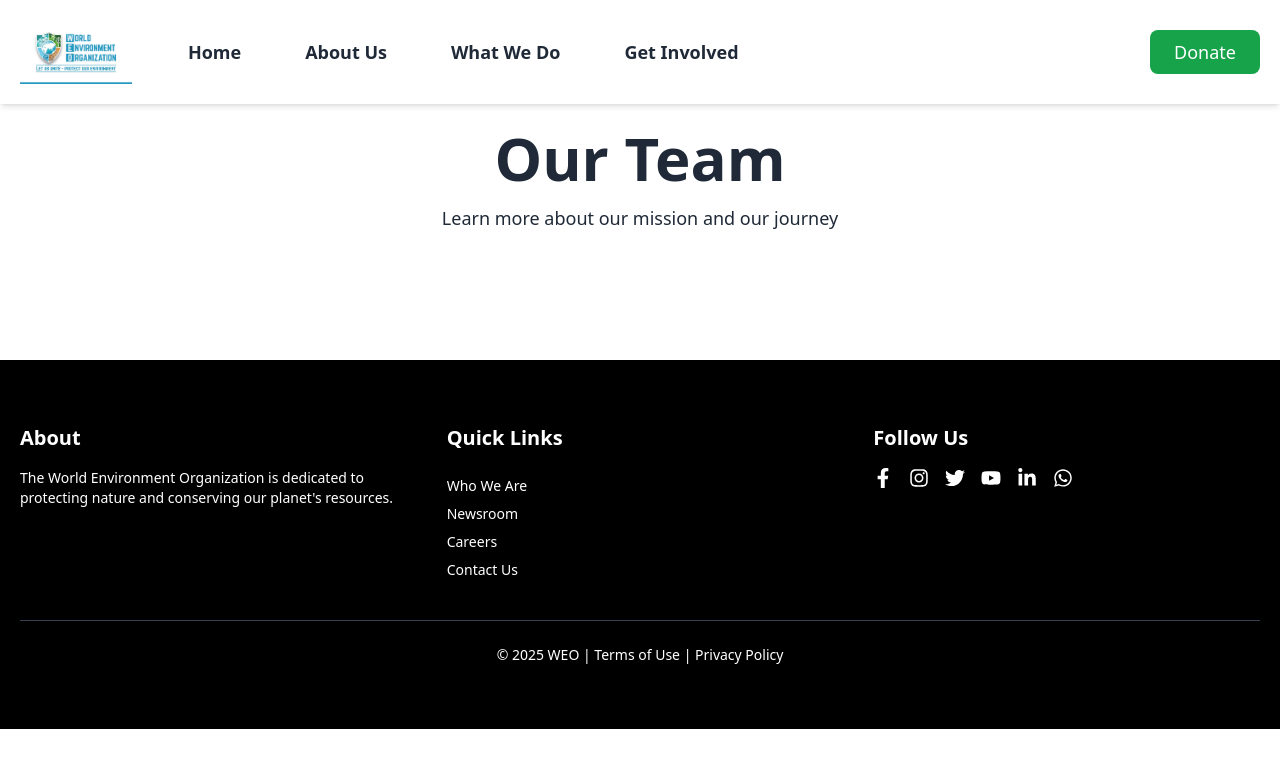
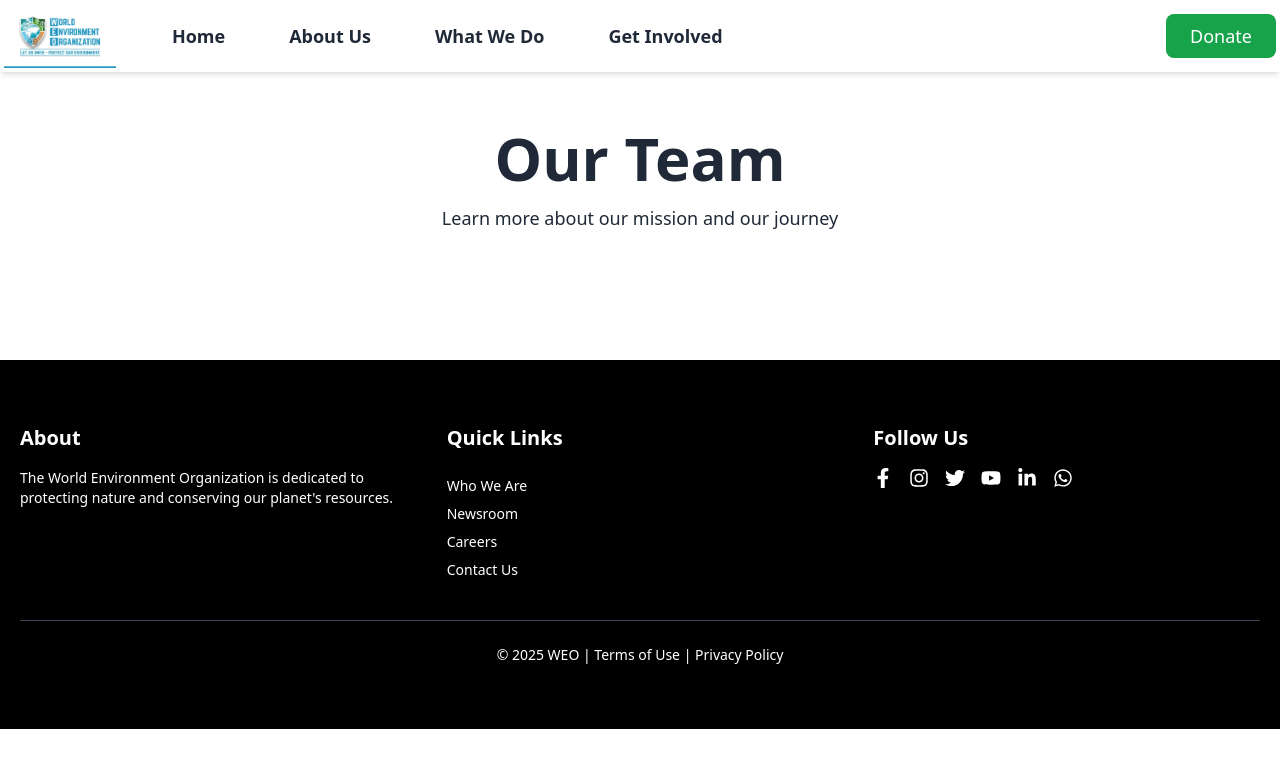
Before and after one commit to nagateja8561/weo, a React (Create React App) app: page /weo/team in a window 1280 px wide. Shown: the top 768 px of the page. Built offline with nearby package versions, Linux system fonts and the light colour scheme.

Commit message:
old changes

```diff
--- a/src/App.js
+++ b/src/App.js
@@ -1,6 +1,6 @@
 import React from 'react';
 import { BrowserRouter as Router, Routes, Route, useLocation } from 'react-router-dom';
-import { AnimatePresence } from 'framer-motion';
+import { AnimatePresence, motion } from 'framer-motion'; // Ensure framer-motion is imported correctly
 import Homepage from './pages/Homepage';
 import AboutUs from './pages/AboutUs';
 import Team from './pages/Team';
@@ -14,16 +14,27 @@ const AnimatedRoutes = () => {
   return (
     <AnimatePresence mode="wait">
       <Routes location={location} key={location.pathname}>
-        <Route path="/" element={<Homepage />} />
-        <Route path="/about-us" element={<AboutUs />} />
-        <Route path="/team" element={<Team />} />
-        <Route path="/what-we-do" element={<WhatWeDo />} />
-        <Route path="/get-involved" element={<GetInvolved />} />
-        <Route path="/donate" element={<Donate />} />
+        <Route path="/" element={<PageWrapper><Homepage /></PageWrapper>} />
+        <Route path="/about-us" element={<PageWrapper><AboutUs /></PageWrapper>} />
+        <Route path="/team" element={<PageWrapper><Team /></PageWrapper>} />
+        <Route path="/what-we-do" element={<PageWrapper><WhatWeDo /></PageWrapper>} />
+        <Route path="/get-involved" element={<PageWrapper><GetInvolved /></PageWrapper>} />
+        <Route path="/donate" element={<PageWrapper><Donate /></PageWrapper>} />
       </Routes>
     </AnimatePresence>
   );
 };
+
+const PageWrapper = ({ children }) => (
+  <motion.div
+    initial={{ opacity: 0 }}
+    animate={{ opacity: 1 }}
+    exit={{ opacity: 0 }}
+    transition={{ duration: 0.5 }}
+  >
+    {children}
+  </motion.div>
+);
 
 const App = () => (
   <Router basename="/weo">
--- a/src/pages/Header.js
+++ b/src/pages/Header.js
@@ -12,7 +12,7 @@ const Header = () => {
 
   return (
     <header className="fixed top-0 left-0 w-full bg-white shadow-md z-50">
-      <div className="container mx-auto flex justify-between items-center p-5">
+      <div className="container mx-auto flex justify-between items-center p-1">
         <div className="flex items-center space-x-10">
           <Link to="/">
             <img
```
Also changed, not shown: src/pages/Homepage.js (+0 -7 lines).
